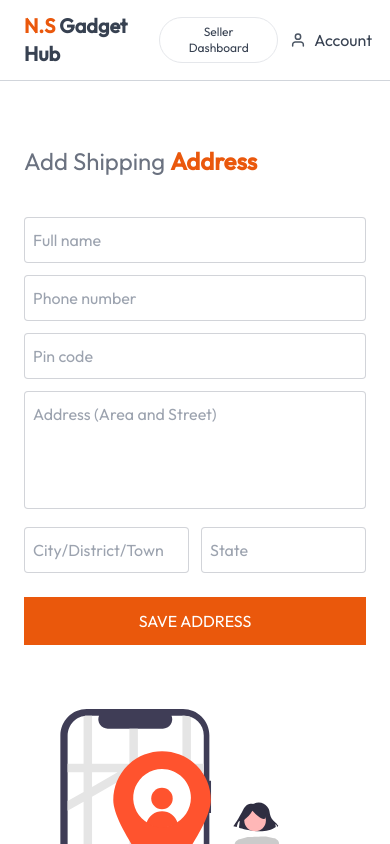
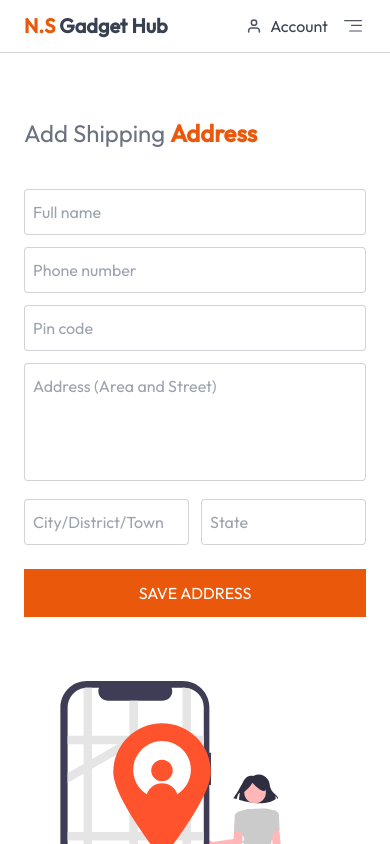
Before and after one commit to bibekshah220/ns-gadget-hub, a Next.js app: page /add-address in a window 390 px wide. Shown: the top 844 px of the page. Built offline with nearby package versions, Linux system fonts and the light colour scheme; no server answers.

Commit message:
feat: enhance Navbar with mobile menu toggle and improved layout

```diff
--- a/components/Navbar.jsx
+++ b/components/Navbar.jsx
@@ -4,6 +4,7 @@ import Link from "next/link"
 import { useAppContext } from "@/context/AppContext";
 import Image from "next/image";
 import { useClerk, UserButton } from "@clerk/nextjs";
+import { useState } from "react";
 
 const CartIcon = () => (
   <Image src={assets.cart_icon} alt="cart" width={16} height={16} />
@@ -16,9 +17,11 @@ const Navbar = () => {
 
   const { isSeller, router, user } = useAppContext();
   const { openSignIn } = useClerk();
+  const [isMobileMenuOpen, setIsMobileMenuOpen] = useState(false);
 
   return (
-    <nav className="flex items-center justify-between px-6 md:px-16 lg:px-32 py-3 border-b border-gray-300 text-gray-700">
+    <nav className="px-6 md:px-16 lg:px-32 py-3 border-b border-gray-300 text-gray-700">
+      <div className="flex items-center justify-between">
         <span
           onClick={() => router.push('/')}
           className="cursor-pointer text-xl md:text-2xl font-bold select-none"
@@ -61,7 +64,6 @@ const Navbar = () => {
         </ul>
 
         <div className="flex items-center md:hidden gap-3">
-        {isSeller && <button onClick={() => router.push('/seller')} className="text-xs border px-4 py-1.5 rounded-full">Seller Dashboard</button>}
           {user ? (
             <UserButton>
               <UserButton.MenuItems>
@@ -75,7 +77,44 @@ const Navbar = () => {
               Account
             </button>
           )}
+
+          <button
+            onClick={() => setIsMobileMenuOpen((prev) => !prev)}
+            aria-label="Toggle mobile menu"
+            className="p-1"
+          >
+            <Image src={assets.menu_icon} alt="menu icon" width={18} height={18} />
+          </button>
         </div>
+      </div>
+
+      {isMobileMenuOpen && (
+        <div className="md:hidden mt-3 pt-3 border-t border-gray-200 flex flex-col gap-3">
+          <Link href="/" onClick={() => setIsMobileMenuOpen(false)} className="hover:text-gray-900 transition">
+            Home
+          </Link>
+          <Link href="/all-products" onClick={() => setIsMobileMenuOpen(false)} className="hover:text-gray-900 transition">
+            Shop
+          </Link>
+          <Link href="/" onClick={() => setIsMobileMenuOpen(false)} className="hover:text-gray-900 transition">
+            About Us
+          </Link>
+          <Link href="/" onClick={() => setIsMobileMenuOpen(false)} className="hover:text-gray-900 transition">
+            Contact
+          </Link>
+          {isSeller && (
+            <button
+              onClick={() => {
+                router.push('/seller');
+                setIsMobileMenuOpen(false);
+              }}
+              className="text-xs border px-4 py-2 rounded-full w-fit"
+            >
+              Seller Dashboard
+            </button>
+          )}
+        </div>
+      )}
     </nav>
   );
 };
```
Lines whose indentation alone changed are shown as unchanged.
